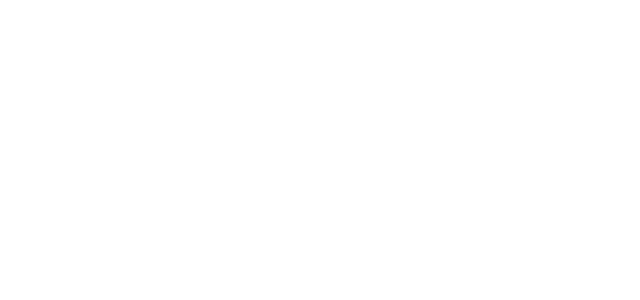
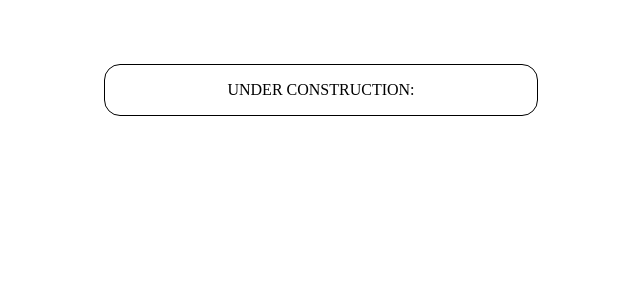
Before and after one commit to guykibby/FAQsite, a React (Create React App) app in the folder client/: page /answers/1 in a window 1280 px wide. Before the commit this address had no page. Shown: the top 300 px of the page, without its empty margins (319-959 px from the left). Built offline with nearby package versions, Linux system fonts and the light colour scheme.

Commit message:
Added AnswersPage

```diff
--- a/client/src/App.js
+++ b/client/src/App.js
@@ -8,7 +8,7 @@ import QuestionsPage from "./components/QuestionsPage";
 import "./App.css";
 import EditQuestion from "./components/EditQuestion";
 import EditAnswer from "./components/EditAnswer";
-// import AnswersPage from "./components/AnswersPage";
+import AnswersPage from "./components/AnswersPage";
 
 const App = () => {
   // const [questionsList, setQuestionsList] = useState([
@@ -39,6 +39,7 @@ const App = () => {
             path="/postquestion/:topicId"
             element={<PostQuestionsPage />}
           />
+          <Route path="/answers/:questionId" element={<AnswersPage />} />
           <Route path="/postanswer/:questionId" element={<PostAnswersPage />} />
           <Route path="/dashboard" element={<Dashboard />} />
           <Route path="/editquestion/:questionId" element={<EditQuestion />} />
--- /dev/null
+++ b/client/src/components/AnswersPage.js
@@ -0,0 +1,9 @@
+import { useParams } from "react-router-dom";
+
+const AnswersPage = () => {
+  const { id } = useParams();
+
+  return <p className="list-item">UNDER CONSTRUCTION: {id}</p>;
+};
+
+export default AnswersPage;
```
